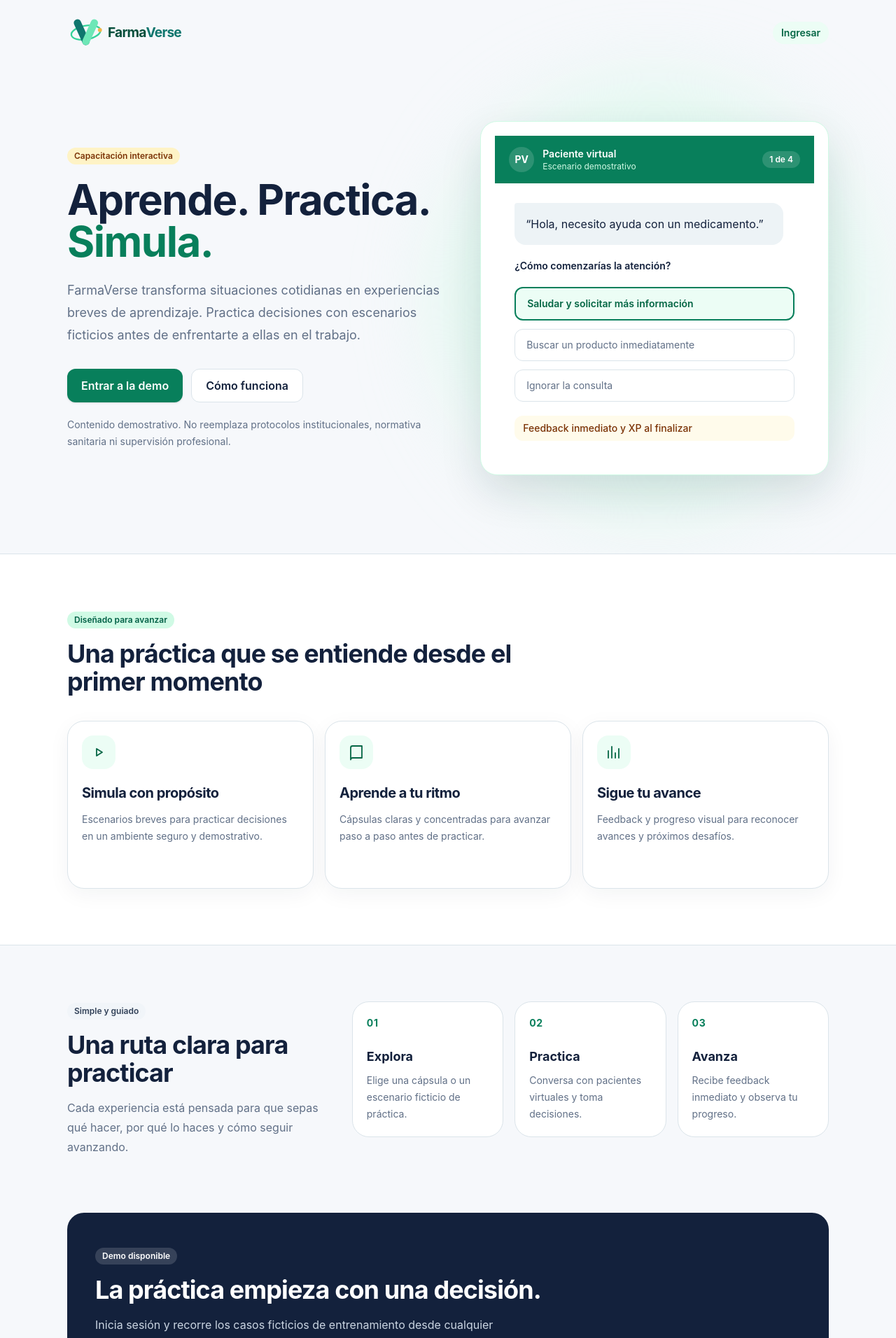
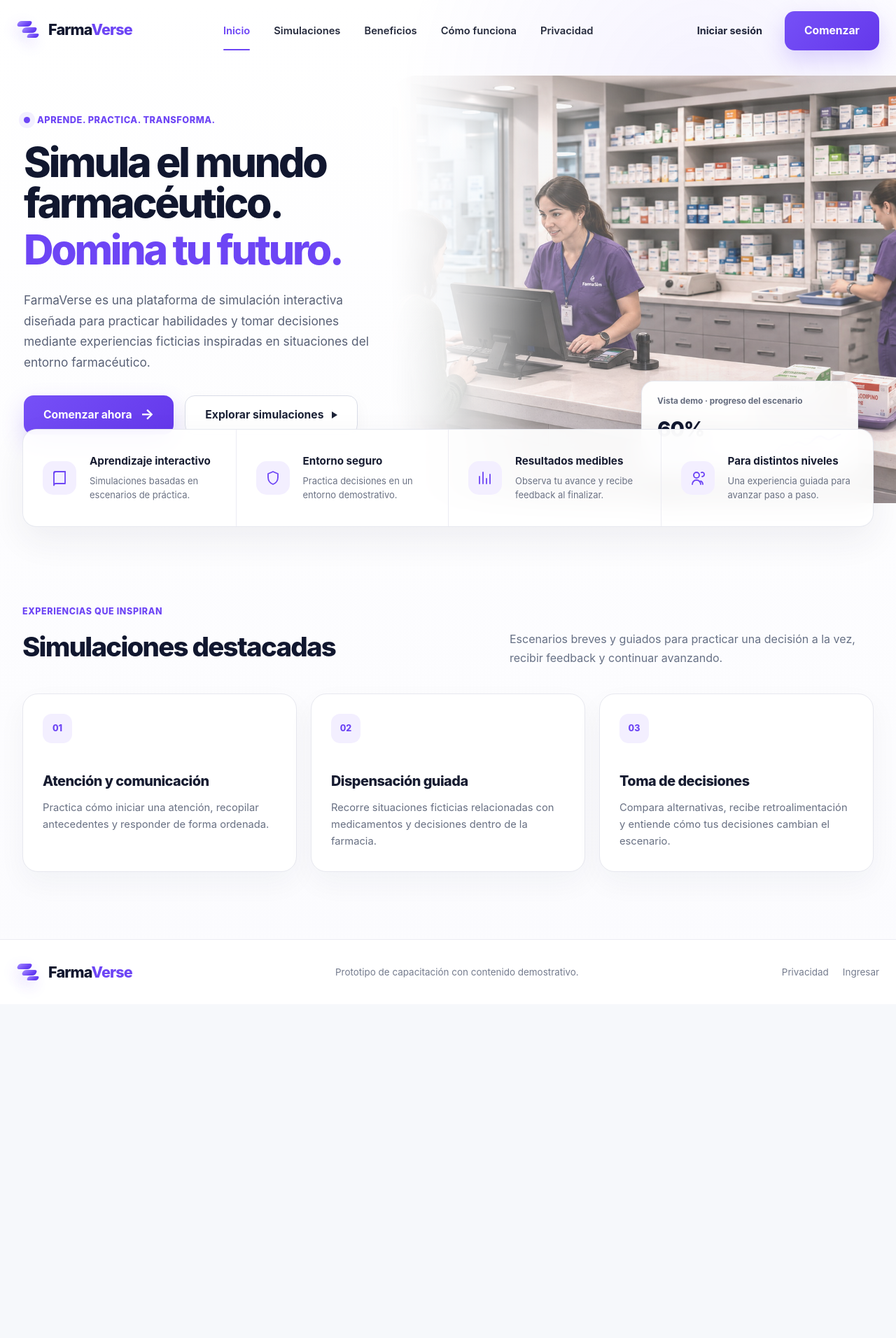
Before and after one commit to vichinho/farmasim, a Next.js app: page / in a window 1280 px wide. Shown: the top 1912 px of the page at 70% size. After the commit the page ends 1435 px from the top, so only its background shows below. Built offline with nearby package versions, Linux system fonts and the light colour scheme; no server answers.

Commit message:
feat: redesign FarmaVerse homepage

```diff
--- a/src/app/page.tsx
+++ b/src/app/page.tsx
@@ -1,229 +1,244 @@
+import Image from "next/image";
 import Link from "next/link";
 
-import { FarmaVerseLogo } from "@/components/brand/farmaverse-logo";
-import { Badge } from "@/components/ui/badge";
-import { Card } from "@/components/ui/card";
-import { Icon } from "@/components/ui/icon";
+import styles from "./home.module.css";
 
-const benefits = [
+const featureItems = [
+  {
+    description: "Simulaciones basadas en escenarios de práctica.",
+    icon: "book",
+    title: "Aprendizaje interactivo",
+  },
+  {
+    description: "Practica decisiones en un entorno demostrativo.",
+    icon: "shield",
+    title: "Entorno seguro",
+  },
+  {
+    description: "Observa tu avance y recibe feedback al finalizar.",
+    icon: "chart",
+    title: "Resultados medibles",
+  },
+  {
+    description: "Una experiencia guiada para avanzar paso a paso.",
+    icon: "users",
+    title: "Para distintos niveles",
+  },
+] as const;
+
+const simulationCards = [
   {
     description:
-      "Escenarios breves para practicar decisiones en un ambiente seguro y demostrativo.",
-    icon: "play" as const,
-    title: "Simula con propósito",
+      "Practica cómo iniciar una atención, recopilar antecedentes y responder de forma ordenada.",
+    number: "01",
+    title: "Atención y comunicación",
   },
   {
     description:
-      "Cápsulas claras y concentradas para avanzar paso a paso antes de practicar.",
-    icon: "book" as const,
-    title: "Aprende a tu ritmo",
+      "Recorre situaciones ficticias relacionadas con medicamentos y decisiones dentro de la farmacia.",
+    number: "02",
+    title: "Dispensación guiada",
   },
   {
     description:
-      "Feedback y progreso visual para reconocer avances y próximos desafíos.",
-    icon: "chart" as const,
-    title: "Sigue tu avance",
+      "Compara alternativas, recibe retroalimentación y entiende cómo tus decisiones cambian el escenario.",
+    number: "03",
+    title: "Toma de decisiones",
   },
 ];
 
-const steps = [
-  {
-    description: "Elige una cápsula o un escenario ficticio de práctica.",
-    number: "01",
-    title: "Explora",
-  },
-  {
-    description: "Conversa con pacientes virtuales y toma decisiones.",
-    number: "02",
-    title: "Practica",
-  },
-  {
-    description: "Recibe feedback inmediato y observa tu progreso.",
-    number: "03",
-    title: "Avanza",
-  },
-];
+type FeatureIconName = (typeof featureItems)[number]["icon"];
 
-const primaryLinkClass =
-  "inline-flex min-h-12 items-center justify-center rounded-xl bg-[var(--brand)] px-5 text-base font-semibold text-white shadow-sm transition-colors hover:bg-[var(--brand-strong)] focus-visible:outline-2 focus-visible:outline-offset-2 focus-visible:outline-[var(--brand)]";
+function FeatureIcon({ name }: { name: FeatureIconName }) {
+  const paths: Record<FeatureIconName, React.ReactNode> = {
+    book: (
+      <>
+        <path d="M4 5.5A2.5 2.5 0 0 1 6.5 3H20v17H6.5A2.5 2.5 0 0 0 4 22.5m0-17v17" />
+        <path d="M4 5.5A2.5 2.5 0 0 1 6.5 3H20" />
+      </>
+    ),
+    chart: <path d="M4 20V10m5 10V4m5 16v-7m5 7V7" />,
+    shield: <path d="M12 3 5 6v5c0 4.5 2.8 8.6 7 10 4.2-1.4 7-5.5 7-10V6z" />,
+    users: (
+      <>
+        <path d="M16 21a6 6 0 0 0-12 0" />
+        <circle cx="10" cy="8" r="4" />
+        <path d="M18 10a3 3 0 1 0-1.2-5.7M19 21a5 5 0 0 0-3-4.6" />
+      </>
+    ),
+  };
 
-const secondaryLinkClass =
-  "inline-flex min-h-12 items-center justify-center rounded-xl border border-[var(--border)] bg-white px-5 text-base font-semibold text-[var(--foreground)] transition-colors hover:bg-slate-50 focus-visible:outline-2 focus-visible:outline-offset-2 focus-visible:outline-[var(--brand)]";
+  return (
+    <svg
+      aria-hidden="true"
+      fill="none"
+      focusable="false"
+      stroke="currentColor"
+      strokeLinecap="round"
+      strokeLinejoin="round"
+      strokeWidth="1.8"
+      viewBox="0 0 24 24"
+    >
+      {paths[name]}
+    </svg>
+  );
+}
+
+function Brand() {
+  return (
+    <span className={styles.brand}>
+      <span aria-hidden="true" className={styles.brandMark}>
+        <span />
+      </span>
+      <span>
+        Farma<span className={styles.brandAccent}>Verse</span>
+      </span>
+    </span>
+  );
+}
 
 export default function Home() {
   return (
-    <main className="overflow-hidden">
-      <header className="mx-auto flex w-full max-w-6xl items-center justify-between px-4 py-5 sm:px-6 lg:px-8">
+    <main className={styles.page}>
+      <header className={styles.header}>
         <Link aria-label="FarmaVerse, ir al inicio" href="#inicio">
-          <FarmaVerseLogo className="w-44 sm:w-48" priority />
+          <Brand />
         </Link>
-        <Link
-          className="rounded-full bg-emerald-50 px-3 py-1.5 text-sm font-semibold text-[var(--brand-strong)] transition-colors hover:bg-emerald-100"
-          href="/login"
-        >
-          Ingresar
-        </Link>
+
+        <nav aria-label="Navegación principal" className={styles.nav}>
+          <Link className={styles.navActive} href="#inicio">
+            Inicio
+          </Link>
+          <Link href="#simulaciones">Simulaciones</Link>
+          <Link href="#beneficios">Beneficios</Link>
+          <Link href="#como-funciona">Cómo funciona</Link>
+          <Link href="/privacidad">Privacidad</Link>
+        </nav>
+
+        <div className={styles.headerActions}>
+          <Link className={styles.loginLink} href="/login">
+            Iniciar sesión
+          </Link>
+          <Link className={styles.primaryButton} href="/login">
+            Comenzar
+          </Link>
+        </div>
       </header>
 
-      <section className="relative mx-auto grid w-full max-w-6xl gap-10 px-4 pb-20 pt-12 sm:px-6 sm:pt-20 lg:grid-cols-[1.05fr_0.95fr] lg:items-center lg:px-8 lg:pb-28" id="inicio">
-        <div className="relative z-10">
-          <Badge tone="warning">Capacitación interactiva</Badge>
-          <h1 className="mt-5 max-w-2xl text-4xl font-bold tracking-tight text-[var(--foreground)] sm:text-5xl lg:text-6xl">
-            Aprende. Practica. <span className="text-[var(--brand)]">Simula.</span>
-          </h1>
-          <p className="mt-6 max-w-xl text-lg leading-8 text-[var(--muted)]">
-            FarmaVerse transforma situaciones cotidianas en experiencias breves de
-            aprendizaje. Practica decisiones con escenarios ficticios antes de
-            enfrentarte a ellas en el trabajo.
-          </p>
-          <div className="mt-8 flex flex-col gap-3 sm:flex-row">
-            <Link className={primaryLinkClass} href="/login">
-              Entrar a la demo
-            </Link>
-            <Link className={secondaryLinkClass} href="#como-funciona">
-              Cómo funciona
-            </Link>
+      <section className={styles.hero} id="inicio">
+        <div className={styles.sceneWrap} aria-hidden="true">
+          <Image
+            alt=""
+            className={styles.sceneImage}
+            fill
+            priority
+            sizes="(max-width: 940px) 100vw, 64vw"
+            src="/images/farmasim/case001-scene.jpg"
+          />
+          <div className={styles.sceneWash} />
+        </div>
+
+        <div className={styles.heroGrid}>
+          <div className={styles.heroCopy}>
+            <p className={styles.eyebrow}>
+              <span className={styles.eyebrowDot} />
+              APRENDE. PRACTICA. TRANSFORMA.
+            </p>
+
+            <h1 className={styles.title}>
+              Simula el mundo farmacéutico.
+              <span className={styles.titleAccent}>Domina tu futuro.</span>
+            </h1>
+
+            <p className={styles.lead}>
+              FarmaVerse es una plataforma de simulación interactiva diseñada para
+              practicar habilidades y tomar decisiones mediante experiencias
+              ficticias inspiradas en situaciones del entorno farmacéutico.
+            </p>
+
+            <div className={styles.ctaRow}>
+              <Link className={styles.primaryButton} href="/login">
+                Comenzar ahora <span className={styles.arrow}>→</span>
+              </Link>
+              <Link className={styles.secondaryButton} href="#simulaciones">
+                Explorar simulaciones <span className={styles.playIcon} />
+              </Link>
+            </div>
           </div>
-          <p className="mt-5 max-w-xl text-sm leading-6 text-[var(--muted)]">
-            Contenido demostrativo. No reemplaza protocolos institucionales,
-            normativa sanitaria ni supervisión profesional.
+        </div>
+
+        <div className={styles.floatingCard}>
+          <p className={styles.cardKicker}>Vista demo · progreso del escenario</p>
+          <div className={styles.cardValueRow}>
+            <div>
+              <p className={styles.cardValue}>60%</p>
+              <p className={styles.cardMeta}>Paso 2 de 4</p>
+            </div>
+            <svg
+              aria-hidden="true"
+              className={styles.sparkline}
+              fill="none"
+              viewBox="0 0 112 40"
+            >
+              <defs>
+                <linearGradient id="spark" x1="0" x2="1">
+                  <stop offset="0" stopColor="#a792ff" />
+                  <stop offset="1" stopColor="#6d45f5" />
+                </linearGradient>
+              </defs>
+              <path
+                d="M3 34c10-7 12-5 20-13 8-9 12 4 21-5 8-8 13 7 22-1 9-8 13-13 21-7 8 6 12-2 22-5"
+                stroke="url(#spark)"
+                strokeLinecap="round"
+                strokeWidth="2.2"
+              />
+            </svg>
+          </div>
+        </div>
+
+        <div className={styles.featureBar} id="beneficios">
+          {featureItems.map((item) => (
+            <article className={styles.featureItem} key={item.title}>
+              <div className={styles.featureIcon}>
+                <FeatureIcon name={item.icon} />
+              </div>
+              <div>
+                <h2 className={styles.featureTitle}>{item.title}</h2>
+                <p className={styles.featureText}>{item.description}</p>
+              </div>
+            </article>
+          ))}
+        </div>
+      </section>
+
+      <section className={styles.simulations} id="simulaciones">
+        <p className={styles.sectionEyebrow}>EXPERIENCIAS QUE INSPIRAN</p>
+        <div className={styles.sectionHeadingRow}>
+          <h2 className={styles.sectionTitle}>Simulaciones destacadas</h2>
+          <p className={styles.sectionDescription} id="como-funciona">
+            Escenarios breves y guiados para practicar una decisión a la vez,
+            recibir feedback y continuar avanzando.
           </p>
         </div>
 
-        <div className="relative mx-auto w-full max-w-lg lg:ml-auto">
-          <div className="absolute -inset-10 -z-10 rounded-full bg-emerald-100/70 blur-3xl" />
-          <Card className="relative overflow-hidden border-emerald-100 p-0 shadow-[0_24px_60px_rgb(19_33_60/0.12)]">
-            <div className="flex items-center justify-between bg-[var(--brand)] px-5 py-4 text-white">
-              <div className="flex items-center gap-3">
-                <span className="grid size-9 place-items-center rounded-full bg-white/15 text-sm font-bold">
-                  PV
-                </span>
-                <div>
-                  <p className="text-sm font-semibold">Paciente virtual</p>
-                  <p className="text-xs text-emerald-100">Escenario demostrativo</p>
-                </div>
-              </div>
-              <span className="rounded-full bg-white/15 px-2.5 py-1 text-xs font-semibold">
-                1 de 4
-              </span>
-            </div>
-            <div className="space-y-5 p-5 sm:p-7">
-              <p className="max-w-sm rounded-2xl rounded-tl-sm bg-[var(--surface-muted)] p-4 text-base leading-7 text-[var(--foreground)]">
-                “Hola, necesito ayuda con un medicamento.”
-              </p>
-              <p className="text-sm font-semibold text-[var(--foreground)]">
-                ¿Cómo comenzarías la atención?
-              </p>
-              <div className="space-y-3">
-                <div className="rounded-xl border-2 border-[var(--brand)] bg-emerald-50 px-4 py-3 text-sm font-semibold text-[var(--brand-strong)]">
-                  Saludar y solicitar más información
-                </div>
-                <div className="rounded-xl border border-[var(--border)] px-4 py-3 text-sm text-[var(--muted)]">
-                  Buscar un producto inmediatamente
-                </div>
-                <div className="rounded-xl border border-[var(--border)] px-4 py-3 text-sm text-[var(--muted)]">
-                  Ignorar la consulta
-                </div>
-              </div>
-              <div className="rounded-xl bg-amber-50 px-3 py-2 text-sm font-medium text-amber-900">
-                Feedback inmediato y XP al finalizar
-              </div>
-            </div>
-          </Card>
+        <div className={styles.simulationGrid}>
+          {simulationCards.map((card) => (
+            <article className={styles.simulationCard} key={card.number}>
+              <span className={styles.simulationNumber}>{card.number}</span>
+              <h3>{card.title}</h3>
+              <p>{card.description}</p>
+            </article>
+          ))}
         </div>
       </section>
 
-      <section className="border-y border-[var(--border)] bg-white" id="beneficios">
-        <div className="mx-auto w-full max-w-6xl px-4 py-20 sm:px-6 lg:px-8">
-          <div className="max-w-2xl">
-            <Badge tone="brand">Diseñado para avanzar</Badge>
-            <h2 className="mt-4 text-3xl font-bold tracking-tight text-[var(--foreground)] sm:text-4xl">
-              Una práctica que se entiende desde el primer momento
-            </h2>
-          </div>
-          <div className="mt-9 grid gap-4 md:grid-cols-3">
-            {benefits.map((benefit) => (
-              <Card key={benefit.title} className="min-h-60">
-                <div className="grid size-12 place-items-center rounded-2xl bg-emerald-50 text-[var(--brand-strong)]">
-                  <Icon className="size-6" name={benefit.icon} />
-                </div>
-                <h3 className="mt-5 text-xl font-bold tracking-tight text-[var(--foreground)]">
-                  {benefit.title}
-                </h3>
-                <p className="mt-3 text-sm leading-6 text-[var(--muted)]">
-                  {benefit.description}
-                </p>
-              </Card>
-            ))}
-          </div>
-        </div>
-      </section>
-
-      <section className="mx-auto w-full max-w-6xl px-4 py-20 sm:px-6 lg:px-8" id="como-funciona">
-        <div className="grid gap-10 lg:grid-cols-[0.7fr_1.3fr] lg:items-start">
-          <div>
-            <Badge tone="neutral">Simple y guiado</Badge>
-            <h2 className="mt-4 text-3xl font-bold tracking-tight text-[var(--foreground)] sm:text-4xl">
-              Una ruta clara para practicar
-            </h2>
-            <p className="mt-4 text-base leading-7 text-[var(--muted)]">
-              Cada experiencia está pensada para que sepas qué hacer, por qué lo
-              haces y cómo seguir avanzando.
-            </p>
-          </div>
-          <ol className="grid gap-4 sm:grid-cols-3">
-            {steps.map((step) => (
-              <li
-                className="rounded-3xl border border-[var(--border)] bg-white p-5"
-                key={step.number}
-              >
-                <p className="text-sm font-bold tracking-wider text-[var(--brand)]">
-                  {step.number}
-                </p>
-                <h3 className="mt-6 text-lg font-bold text-[var(--foreground)]">
-                  {step.title}
-                </h3>
-                <p className="mt-2 text-sm leading-6 text-[var(--muted)]">
-                  {step.description}
-                </p>
-              </li>
-            ))}
-          </ol>
-        </div>
-      </section>
-
-      <section className="mx-auto w-full max-w-6xl px-4 pb-20 sm:px-6 lg:px-8">
-        <div className="rounded-3xl bg-[var(--foreground)] px-6 py-10 text-white sm:px-10 sm:py-12">
-          <Badge className="bg-white/15 text-white" tone="neutral">
-            Demo disponible
-          </Badge>
-          <h2 className="mt-4 max-w-2xl text-3xl font-bold tracking-tight sm:text-4xl">
-            La práctica empieza con una decisión.
-          </h2>
-          <p className="mt-4 max-w-xl text-base leading-7 text-slate-300">
-            Inicia sesión y recorre los casos ficticios de entrenamiento desde
-            cualquier teléfono o computador.
-          </p>
-          <Link
-            className="mt-7 inline-flex min-h-12 items-center justify-center rounded-xl bg-white px-5 text-base font-semibold text-[var(--foreground)] transition-colors hover:bg-emerald-50 focus-visible:outline-2 focus-visible:outline-offset-2 focus-visible:outline-white"
-            href="/login"
-          >
-            Iniciar sesión
-          </Link>
-        </div>
-      </section>
-
-      <footer className="border-t border-[var(--border)] bg-white">
-        <div className="mx-auto flex w-full max-w-6xl flex-col gap-3 px-4 py-7 text-sm text-[var(--muted)] sm:flex-row sm:items-center sm:justify-between sm:px-6 lg:px-8">
-          <FarmaVerseLogo className="w-36" />
-          <div className="flex flex-col gap-2 sm:items-end">
-            <p>
-              Prototipo de capacitación y simulación con contenido completamente
-              demostrativo.
-            </p>
-            <Link className="font-semibold text-[var(--brand-strong)] hover:underline" href="/privacidad">
-              Privacidad y datos personales
-            </Link>
+      <footer className={styles.footer}>
+        <div className={styles.footerInner}>
+          <Brand />
+          <p>Prototipo de capacitación con contenido demostrativo.</p>
+          <div className={styles.footerLinks}>
+            <Link href="/privacidad">Privacidad</Link>
+            <Link href="/login">Ingresar</Link>
           </div>
         </div>
       </footer>
```
